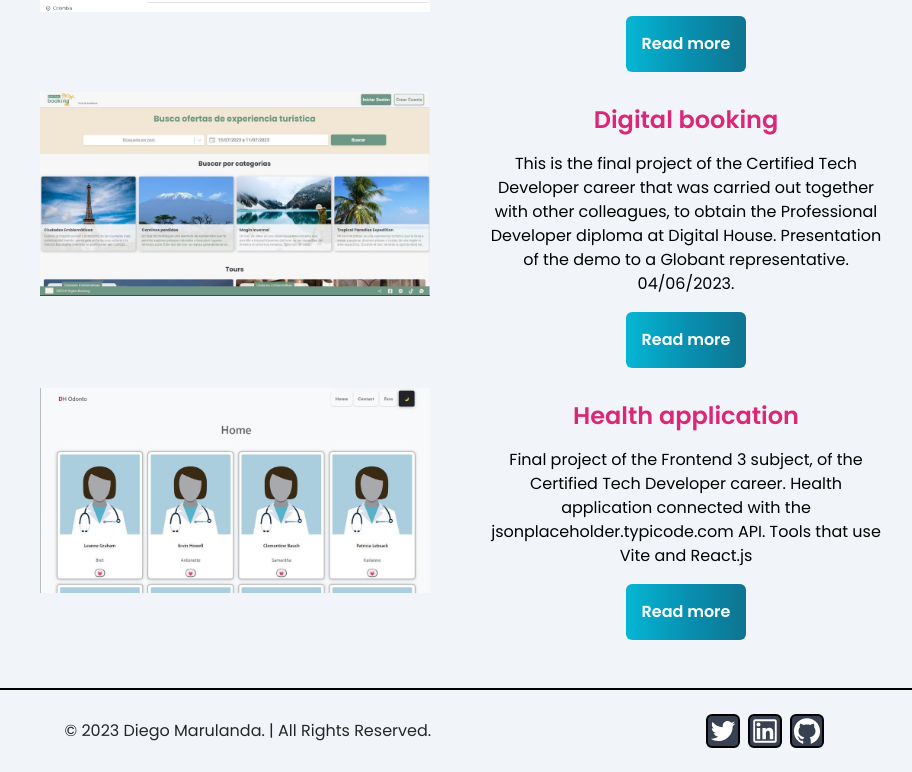
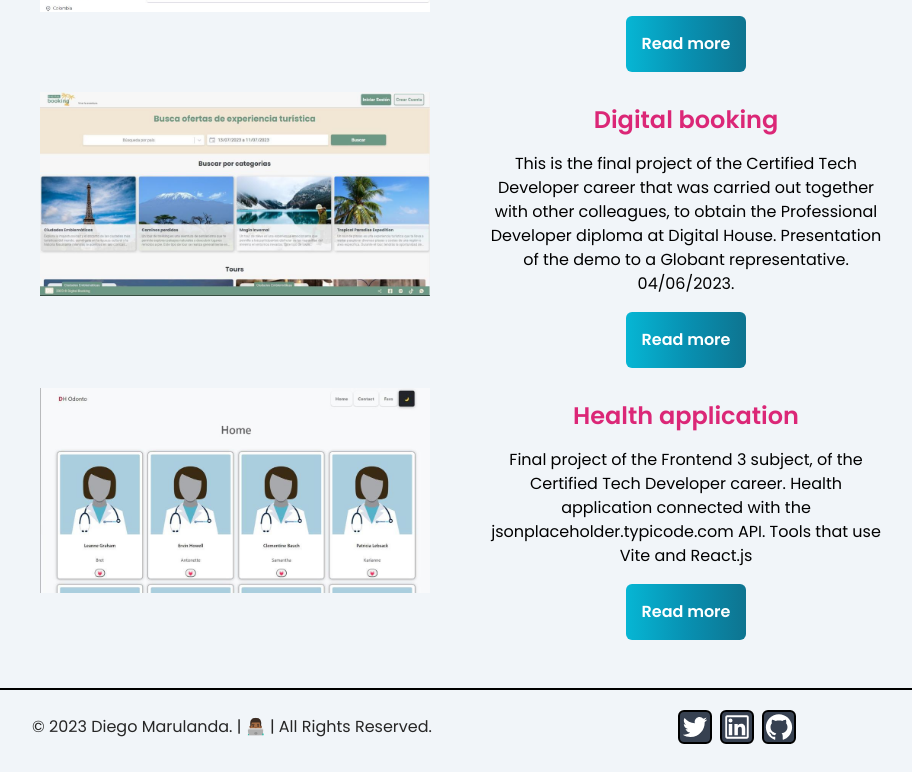
Before and after one commit to DiegoMarulandaB/Portfolio, a Next.js app: page /academicprojects in a window 1280 px wide. Shown: the part 404-1176 px from the top of the page, without its empty margins (226-1138 px from the left). Built offline with nearby package versions, Linux system fonts and the light colour scheme.

Commit message:
fix: :fire: add fixes in the footer in the copyright

```diff
--- a/src/components/Footer/Footer.tsx
+++ b/src/components/Footer/Footer.tsx
@@ -8,12 +8,12 @@ const Footer = () => {
       className=" mx-auto max-w-full md:max-w-full  px-1 sm:px-1  bg-slate-100  dark:bg-slate-700 mt-12"
     >
       <hr className="border border-black dark:border-white" />
-      <div className="mx-auto p-4 flex flex-col items-center justify-center text-center md:flex-row md:justify-evenly mt-1">
-        <div className="flex flex-row items-center justify-between space-x-2 mb-2 mt-1 mx-16 mr-16 text-neutral-800 dark:text-neutral-100 ">
-          &copy; {new Date().getFullYear()} Diego Marulanda. | All Rights Reserved.
+      <div className="mx-auto p-4 flex flex-col items-center justify-center text-center md:flex-row md:justify-evenly">
+        <div className="flex flex-row items-center justify-between space-x-2 mb-2 mt-1 text-neutral-800 dark:text-neutral-100  mx-2 mr-2">
+          &copy; {new Date().getFullYear()} Diego Marulanda. | 👨🏾‍💻 | All Rights Reserved.
           <a href="/" className="hover:underline" />
         </div>
-        <div className="flex flex-row items-center justify-between space-x-2 mb-2 mt-1 mx-1 mr-1">
+        <div className="flex flex-row items-center justify-between space-x-2 mb-2 mt-1 mx-2 mr-2">
           <a href="https://twitter.com/DAMB1987" target="_blank" rel="noopener noreferrer">
             <AiOutlineTwitter
               className="icon  text-white bg-gray-700 dark:bg-gray-700 border-2 border-black dark:border-white rounded-md"
```
